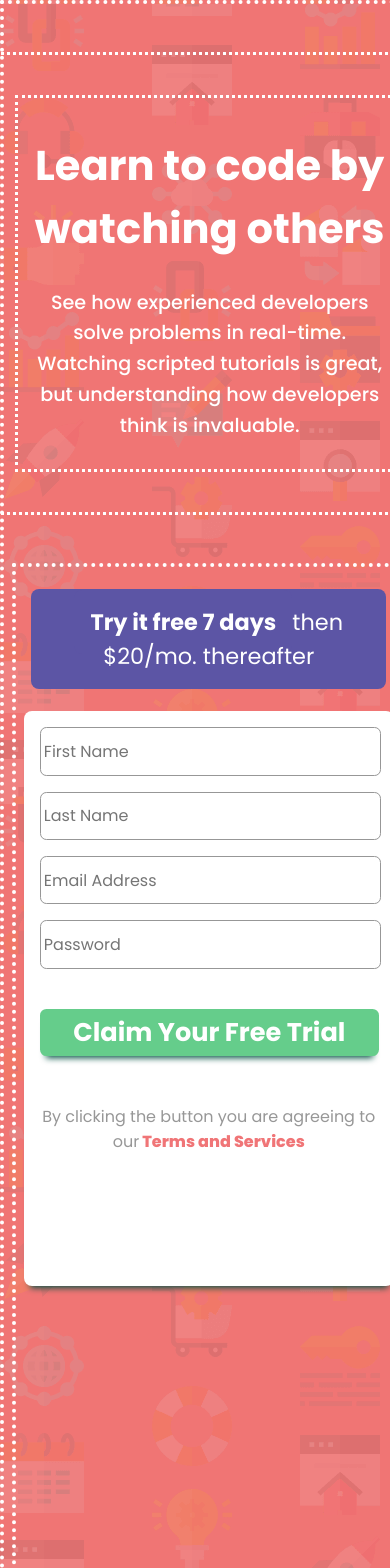
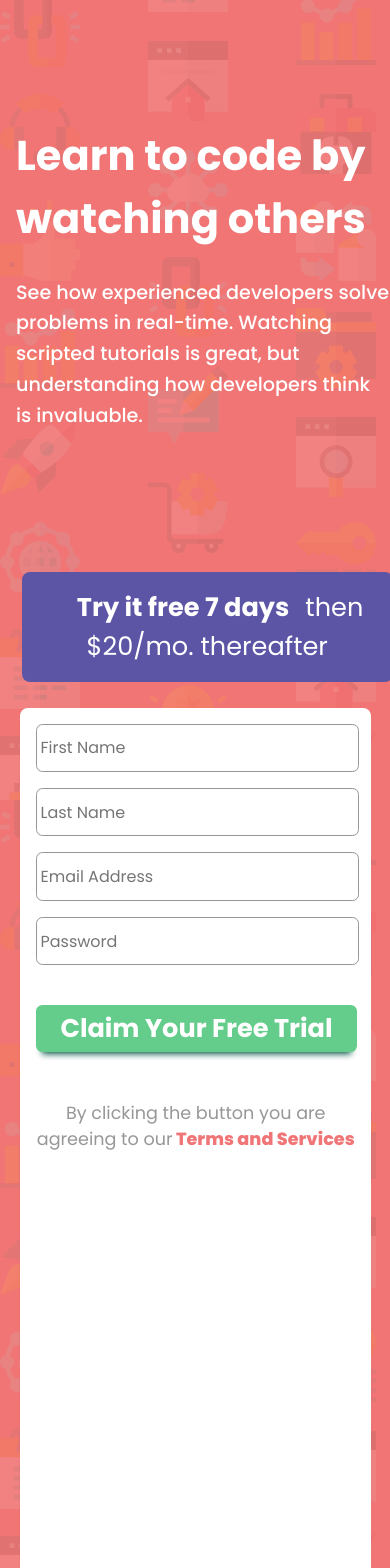
Before and after one commit to mj305/SignUpForm, a React (Create React App) app: page / in a window 390 px wide. Shown: the top 1568 px of the page. Built offline with nearby package versions, Linux system fonts and the light colour scheme.

Commit message:
mobile responsive finished

```diff
--- a/src/Components/Form/FormComponent.css
+++ b/src/Components/Form/FormComponent.css
@@ -1,5 +1,5 @@
   .form-component-container{
-    border: white dotted .3rem;
+    /* border: white dotted .3rem; */
     margin: auto;
     width: 50%;
     height: 80%;
@@ -76,6 +76,18 @@
 
 
   /* Media Queries */
+  @media screen and (max-width: 1618px) {
+    .form-pricing-paragraph1 {
+      margin-left: 0rem;
+    }
+
+    .form-component-wrapper {
+      margin-left: 0rem;
+    }
+  }
+
+
+
   @media screen and (max-width: 1024px) {
     .form-component-container {
       width: 94%;
@@ -107,6 +119,31 @@
   }
 
 
+  @media screen and (max-width: 988px) {
+    .form-pricing-paragraph1 {
+      font-size: 3rem;
+      width: 83%;
+      margin-left: 1rem;
+    }
+
+    .form-component-wrapper {
+      height: 32%;
+      margin-left: 1rem;
+    }
+  }
+
+
+  @media screen and (max-width: 757px) {
+    .form-component-wrapper {
+      height: 58%;
+    }
+
+    .form-component-button {
+      font-size: 2rem;
+    }
+  }
+
+
   @media screen and (max-width: 768px) {
     .form-component-wrapper {
       height: 57%;
@@ -122,16 +159,51 @@
   }
 
 
-  @media screen and (max-width: 450px) {
+  @media screen and (max-width: 568px) {
     .form-pricing-paragraph1 {
-      font-size: 1.4rem;
+      font-size: 2rem;
+      width: 80%;
     }
 
     .form-component-wrapper {
-      width: 92%;
-      padding-left: 0px;
+      height: 39%;
+      width: 68%;
+    }
+
+    .form-component-group {
+      font-size: 1rem
+    }
+
+    .form-component-parragraph2 {
+      font-size: 1rem;
+    }
+  }
+
+
+  @media screen and (max-width: 460px) {
+    .form-component-wrapper {
+      height: 57%;
+      padding-top: 1.5rem;
+  }
+}
+
+
+
+  @media screen and (max-width: 450px) {
+    .form-pricing-paragraph1 {
+      margin-left: .1rem;
+      font-size: 1.6rem;
+      width: 88%;
+      margin-left: .6rem;
+    }
+
+    .form-component-wrapper {
+      width: 94%;
+      height: 54%;
+      padding-left: .5px;
       padding-right: 0px;
       padding-top: 13px;
+      margin-left: .6rem;
     }
 
     .form-component-group {
@@ -151,7 +223,7 @@
     }
 
     .form-component-parragraph2 {
-      font-size: 1rem;
+      font-size: 1.1rem;
     }
   }
 
@@ -162,3 +234,87 @@
       padding: .5rem;
     }
   }
+
+
+  @media screen and (max-width: 411px) {
+    .form-component-wrapper {
+      height: 43%;
+      width: 87%;
+      margin-left: .5rem;
+    }
+  }
+
+  @media screen and (max-width: 375px) {
+    .form-component-wrapper {
+      height: 48%;
+    }
+
+    .form-pricing-paragraph1 {
+      width: 83%;
+      margin-left: .5rem;
+    }
+
+    .form-component-parragraph2 {
+      font-size: .9rem;
+    }
+  }
+
+
+  @media screen and (max-width: 360px) {
+    .form-pricing-paragraph1 {
+      font-size: 1.2rem;
+    }
+
+    .form-component-container {
+      margin-top: -4rem;
+    }
+
+    .form-component-wrapper {
+      height: 47%;
+    }
+
+    .form-component-button {
+      font-size: 1.5rem;
+    }
+  }
+
+
+  @media screen and (max-width: 320px) {
+    .form-component-wrapper {
+      height: 48%;
+    }
+
+    .form-pricing-paragraph1 {
+      font-size: 1.1rem;
+    }
+
+    .form-component-button {
+      font-size: 1.2rem;
+    }
+
+    .form-component-parragraph2 {
+      font-size: .8rem;
+    }
+  }
+
+
+  @media screen and (max-width: 280px) {
+    .form-pricing-paragraph1 {
+      font-size: 1rem;
+      margin-left: .6rem;
+    }
+
+    .form-component-wrapper {
+      height: 41%;
+      width: 90%;
+    }
+
+    .form-component-group {
+      font-size: .8rem;
+    }
+
+    .form-component-button {
+      font-size: 1.2rem;
+      padding: .5rem;
+    }
+  }
--- a/src/Components/SignupComponent/SignupComponent.css
+++ b/src/Components/SignupComponent/SignupComponent.css
@@ -3,12 +3,12 @@
 
 }
 
-.signup-component-container {
-  border: white dotted .3rem;
+.signup-component-container {/*
+  border: white dotted .3rem; */
   background-image: url('../Assets/bg-intro-desktop.png');
   background-color: #F07574;
-  height: 99vh;
-  width: 99vw;
+  height: 100vh;
+  width: 100vw;
   display: flex;
   flex-direction: row;
 }
@@ -17,10 +17,31 @@
 
 
 /* Media Queries */
+@media screen and (max-width: 1618px) {
+  .form-component-wrapper {
+    height: 75%
+  }
+}
+
+
+@media screen and (max-width: 1150px) {
+  .signup-component-container {
+    height: 120vh;
+  }
+}
+
+
+
 @media screen and (max-width: 1024px) {
   .signup-component-container {
     flex-direction: column;
     height: 131vh;
+  }
+}
+
+@media screen and (max-width: 988px) {
+  .signup-component-container {
+    height: 317vh;
   }
 }
 
@@ -32,9 +53,26 @@
   }
 }
 
+
+@media screen and (max-width: 757px) {
+  .signup-component-container {
+    height: 208vh;
+  }
+}
+
+
+@media screen and (max-width: 568px) {
+  .signup-component-container {
+    height: 275vh;
+}
+}
+
+
+
 @media screen and (max-width: 450px) {
   .signup-component-container {
     height: 221vh;
+    width: 107vw;
   }
 }
 
@@ -44,3 +82,17 @@
     width: 105%;
   }
 }
+
+
+@media screen and (max-width: 360px) {
+  .signup-component-container {
+    width: 95%;
+  }
+}
+
+
+@media screen and (max-width: 280px) {
+  .signup-component-container {
+    width: 111%;
+  }
+}
--- a/src/Components/TextComponent/TextComponent.css
+++ b/src/Components/TextComponent/TextComponent.css
@@ -1,5 +1,5 @@
   .text-container {
-    border: dotted white .2rem;
+    /* border: dotted white .2rem; */
     color: white;
     margin: auto;
     margin-left: 2%;
@@ -9,7 +9,7 @@
   }
 
   .text-wrapper {
-    border: dotted white .2rem;
+    /* border: dotted white .2rem; */
     margin: .5rem;
     padding: .5rem;
   }
@@ -39,6 +39,17 @@
 
 
   /* Media Queries */
+  @media screen and (max-width: 1618px) {
+    .text-header {
+      font-size: 2.7rem;
+    }
+
+    .text-paragraph1 {
+      font-size: 1.2rem;
+    }
+  }
+
+
   @media screen and (max-width: 1024px) {
     .text-container {
       text-align: center;
@@ -57,14 +68,39 @@
   }
 
 
+  @media screen and (max-width: 988px) {
+    .text-header {
+      font-size: 4rem;
+      text-align: left;
+    }
+
+    .text-paragraph1 {
+      font-size: 1.5rem;
+      text-align: left;
+    }
+  }
+
+
+
 
   @media screen and (max-width: 768px) {
     .text-header {
-      font-size: 4rem;
+      font-size: 3.5rem;
     }
 
     .text-paragraph1 {
-      font-size: 1.7rem;
+      font-size: 1.6rem;
+    }
+  }
+
+
+  @media screen and (max-width: 568px) {
+    .text-header {
+      font-size: 3rem;
+    }
+
+    .text-paragraph1 {
+      font-size: 1.3rem;
     }
   }
 
@@ -83,3 +119,39 @@
       font-size: 1.2rem;
     }
   }
+
+
+  @media screen and (max-width: 360px) {
+    .text-container {
+      margin-top: 0rem;
+    }
+    .text-header {
+      font-size: 2.2rem;
+  }
+
+  .text-paragraph1 {
+    font-size: 1.1rem;
+  }
+}
+
+
+@media screen and (max-width: 320px) {
+  .text-header {
+    font-size: 1.8rem;
+  }
+
+  .text-paragraph1 {
+    font-size: 1rem;
+  }
+}
+
+
+@media screen and (max-width: 280px) {
+  .text-header {
+    font-size: 1.8rem;
+  }
+
+  .text-paragraph1 {
+    font-size: 1rem;
+  }
+}
```
